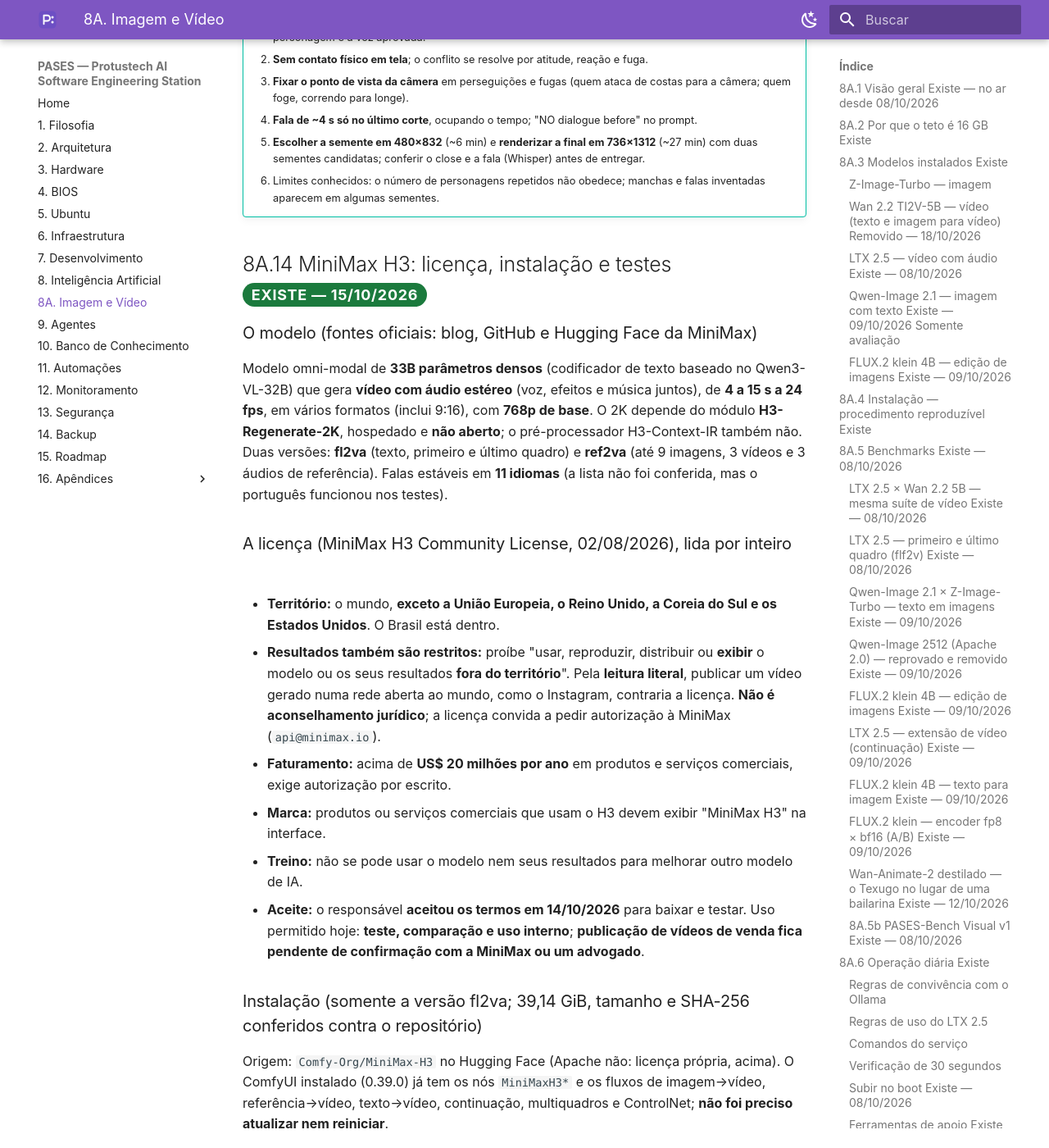
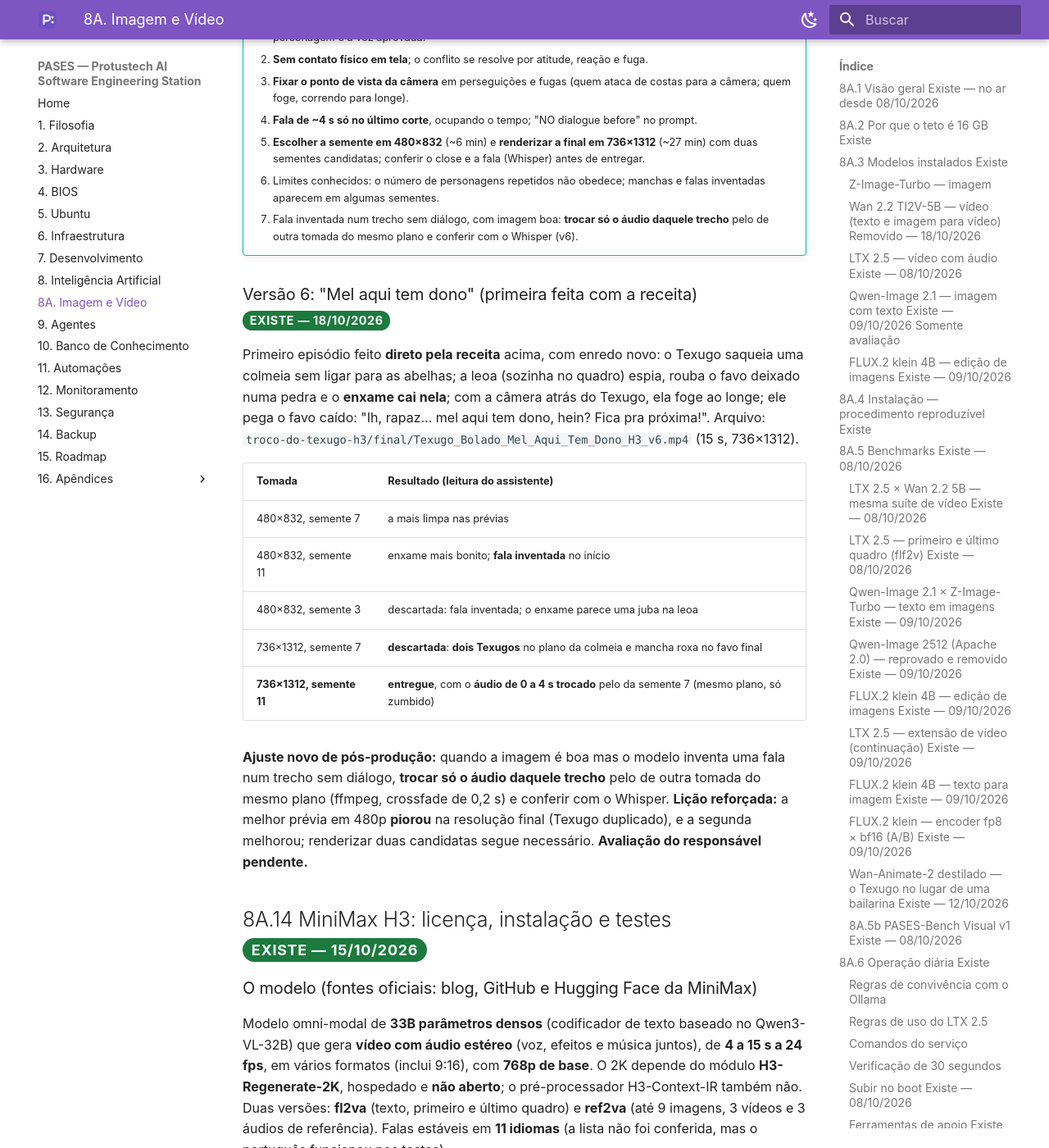
Before and after one commit to crystyano/pases-manual, an MkDocs documentation site: the page built from docs/08a-imagem-video.md, in a window 1280 px wide and 1400 px high, scrolled down 46611 px. Shown: the whole window at 82% size. Built offline with MkDocs 1.6.1 and Material for MkDocs 9.7.7, drawn with Linux system fonts in a browser that asks for light colours; a script that is not in the unit is left out.

Commit message:
Manual PASES v0.31.0 - versao 6: Mel aqui tem dono
Co-Authored-By: Claude Opus 5.5 <noreply@anthropic.com>

```diff
--- a/docs/08a-imagem-video.md
+++ b/docs/08a-imagem-video.md
@@ -1028,6 +1028,21 @@ O responsável identificou **os mesmos problemas** que o assistente na v5 (as le
     4. **Fala de ~4 s só no último corte**, ocupando o tempo; "NO dialogue before" no prompt.
     5. **Escolher a semente em 480×832** (~6 min) e **renderizar a final em 736×1312** (~27 min) com duas sementes candidatas; conferir o close e a fala (Whisper) antes de entregar.
     6. Limites conhecidos: o número de personagens repetidos não obedece; manchas e falas inventadas aparecem em algumas sementes.
+    7. Fala inventada num trecho sem diálogo, com imagem boa: **trocar só o áudio daquele trecho** pelo de outra tomada do mesmo plano e conferir com o Whisper (v6).
+
+### Versão 6: "Mel aqui tem dono" (primeira feita com a receita) <span class="badge badge-existe">Existe — 18/10/2026</span>
+
+Primeiro episódio feito **direto pela receita** acima, com enredo novo: o Texugo saqueia uma colmeia sem ligar para as abelhas; a leoa (sozinha no quadro) espia, rouba o favo deixado numa pedra e o **enxame cai nela**; com a câmera atrás do Texugo, ela foge ao longe; ele pega o favo caído: "Ih, rapaz... mel aqui tem dono, hein? Fica pra próxima!". Arquivo: `troco-do-texugo-h3/final/Texugo_Bolado_Mel_Aqui_Tem_Dono_H3_v6.mp4` (15 s, 736×1312).
+
+| Tomada | Resultado (leitura do assistente) |
+|---|---|
+| 480×832, semente 7 | a mais limpa nas prévias |
+| 480×832, semente 11 | enxame mais bonito; **fala inventada** no início |
+| 480×832, semente 3 | descartada: fala inventada; o enxame parece uma juba na leoa |
+| 736×1312, semente 7 | **descartada**: **dois Texugos** no plano da colmeia e mancha roxa no favo final |
+| **736×1312, semente 11** | **entregue**, com o **áudio de 0 a 4 s trocado** pelo da semente 7 (mesmo plano, só zumbido) |
+
+**Ajuste novo de pós-produção:** quando a imagem é boa mas o modelo inventa uma fala num trecho sem diálogo, **trocar só o áudio daquele trecho** pelo de outra tomada do mesmo plano (ffmpeg, crossfade de 0,2 s) e conferir com o Whisper. **Lição reforçada:** a melhor prévia em 480p **piorou** na resolução final (Texugo duplicado), e a segunda melhorou; renderizar duas candidatas segue necessário. **Avaliação do responsável pendente.**
 
 ## 8A.14 MiniMax H3: licença, instalação e testes <span class="badge badge-existe">Existe — 15/10/2026</span>
 
```
Also changed, not shown: docs/16-apendices/historico.md (+1 -0 lines).
